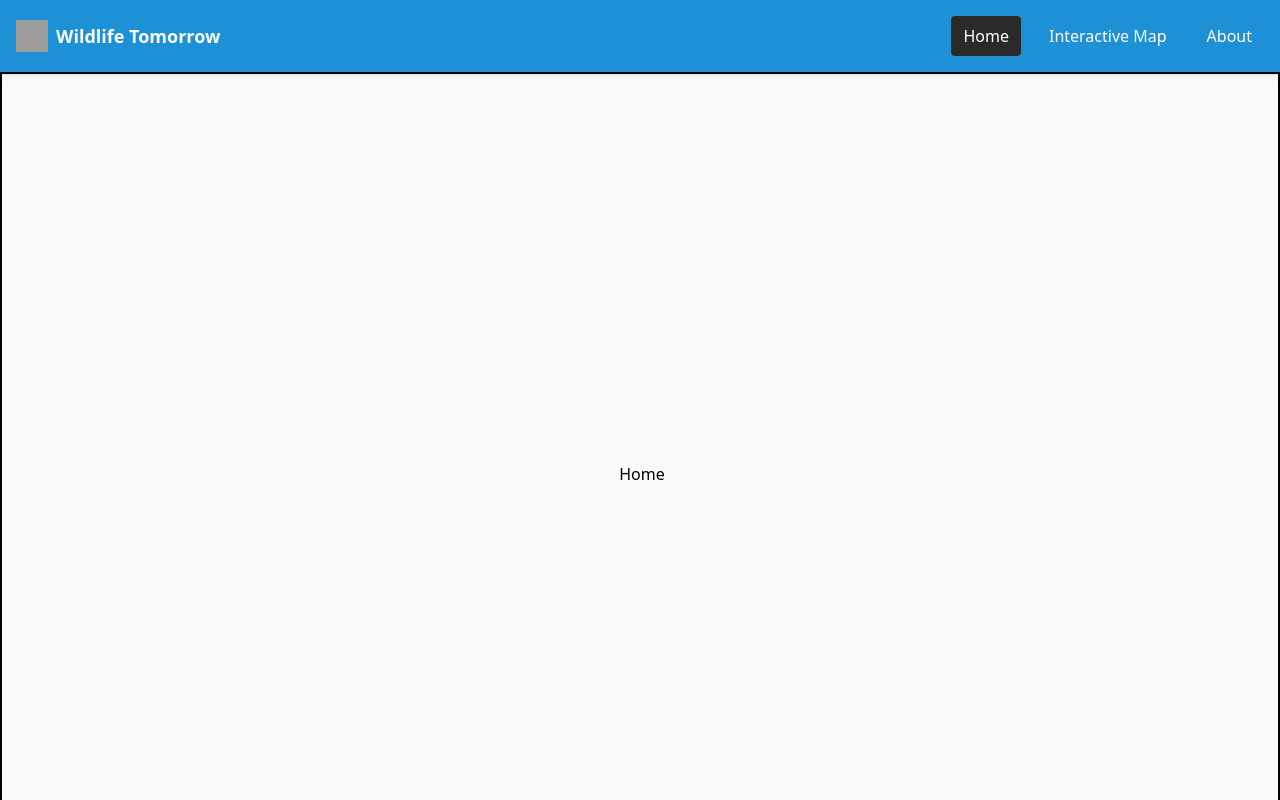
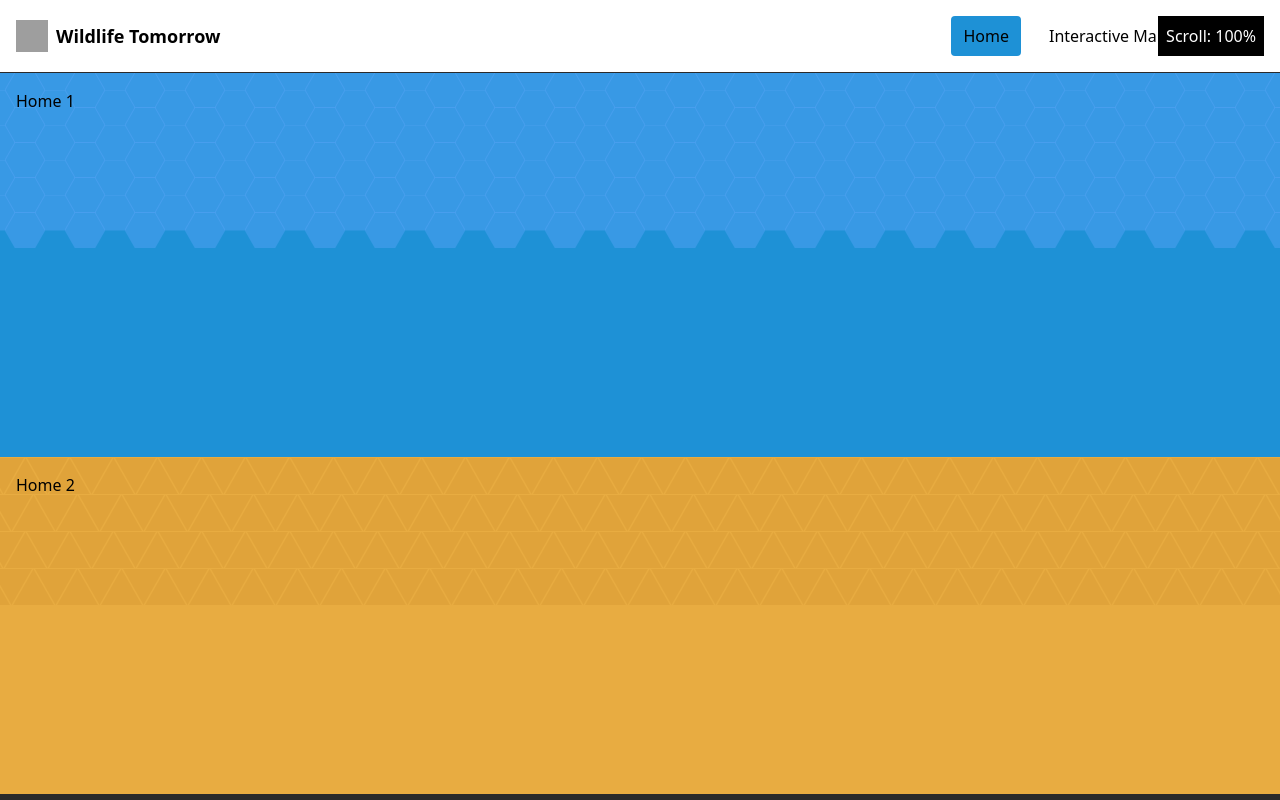
Before and after one commit to ChaceN89/wildlife-tomorrow, a React (Vite) app: page / in a window 1280 px wide. Shown: the top 800 px of the page. Built offline with nearby package versions, Linux system fonts and the light colour scheme; no server answers; grey boxes are pictures that could not be loaded.

Commit message:
set up scroll progression

```diff
--- a/src/App.jsx
+++ b/src/App.jsx
@@ -23,11 +23,11 @@
 const AppRoutes = memo(lazy(() => import("@/components/routing/AppRoutes"))); // Memoized Home component
 
 export default function App() {
-  return(
+  return (
     <ErrorBoundary>
       <Suspense fallback={<SplashScreen />}>
         <Router>
-        <ToasterLayout/>
+          <ToasterLayout />
           <DisplayTesting />
           <AnalyticsProvider>
             <AppRoutes />
--- a/src/components/common/hexSeparator/HexSeparator.jsx
+++ b/src/components/common/hexSeparator/HexSeparator.jsx
@@ -36,7 +36,7 @@
 export default function HexSeparator({
   rows = 4,
   cols = 80,
-  hexClass = 'bg-primary-alt/50',
+  hexClass = 'bg-primary-alt/40',
   bottom = false,
   randomColors = false
 }) {
--- a/src/components/navbar/Navbar.jsx
+++ b/src/components/navbar/Navbar.jsx
@@ -19,7 +19,7 @@
   ];
 
   return (
-    <nav className="flex items-center justify-between p-4 bg-primary text-white shadow-md">
+    <nav className="flex items-center justify-between p-4 bg-neutral text-black shadow-md border-secondary border-b-1">
       <div className="text-lg font-bold flex items-center gap-2"><img className="h-8 w-8" src="/icons/bear-paw-128.ico" />  Wildlife Tomorrow</div>
       <div className="flex gap-4">
         {navItems.map((item) => (
@@ -27,7 +27,7 @@
             key={item.path}
             to={item.path}
             className={({ isActive }) =>
-              `px-3 py-2 rounded hover:bg-secondary ${isActive ? "bg-secondary" : ""
+              `px-3 py-2 rounded hover:bg-tertiary ${isActive ? "bg-primary" : ""
               }`
             }
           >
--- a/src/components/pages/Home.jsx
+++ b/src/components/pages/Home.jsx
@@ -1,9 +1,19 @@
+import HexSeparator from '@/components/common/hexSeparator/HexSeparator'
+import TriangleSeparator from '@/components/common/triangleSeparator/TriangleSeparator'
 import React from 'react'
 
 export default function Home() {
   return (
-    <div className='h-screen w-screen flex items-center justify-center'>
-      Home
+    <div className=' w-screen flex items-center justify-center '>
+      <div>
+        <HexSeparator rows={10} />
+        <div className='p-4 h-96 w-screen bg-primary '><span className='relative'>Home 1</span></div>
+        <TriangleSeparator triangleClass="bg-accent-alt/50" rows={4} />
+        <div className='p-4 h-96 w-screen bg-accent '><span className='relative'>Home 2</span></div>
+        <TriangleSeparator triangleClass="bg-tertiary-alt/50" rows={4} />
+        <div className='p-4 h-96 w-screen bg-tertiary '><span className='relative'>Home 2</span></div>
+
+      </div>
     </div>
   )
 }
--- a/src/components/routing/AppRoutes.jsx
+++ b/src/components/routing/AppRoutes.jsx
@@ -20,26 +20,34 @@
 import InteractiveMap from "@/components/pages/InteractiveMap";
 import Layout from "@/components/routing/Layout";
 import ScrollProgress from "@/components/routing/ScrollProgress";
+import { AnimatePresence } from "framer-motion";
 
 export default function AppRoutes() {
   const location = useLocation();
 
   useEffect(() => {
     nprogress.start();
+    nprogress.set(0.0);
 
-    // Use timeout to simulate "transition" and avoid instant flicker
-    const timeout = setTimeout(() => {
+    const timer1 = setTimeout(() => nprogress.set(0.4), 1200);
+    const timer2 = setTimeout(() => nprogress.set(0.2), 1500);
+    const timer3 = setTimeout(() => {
+      nprogress.set(1.0);
       nprogress.done();
-    }, 300); // tweak as needed
+    }, 2200);
 
-    return () => clearTimeout(timeout);
+    return () => {
+      clearTimeout(timer1);
+      clearTimeout(timer2);
+      clearTimeout(timer3);
+    };
   }, [location.pathname]);
+
 
   return (
     <div className="min-w-44 overflow-x-hidden bg-neutral-alt">
       <ScrollRestoration />
-      <ScrollProgress />
-
+      <AnimatePresence>
         <Routes location={location} key={location.pathname}>
           <Route path="/" element={<Layout />}>
             <Route index element={<Home />} />
@@ -47,6 +55,7 @@
             <Route path="/about" element={<About />} />
           </Route>
         </Routes>
+      </AnimatePresence>
     </div>
   );
 }
--- a/src/components/routing/Layout.jsx
+++ b/src/components/routing/Layout.jsx
@@ -9,21 +9,22 @@
  */
 
 import NavBar from "@/components/navbar/Navbar";
+import ScrollProgress from "@/components/routing/ScrollProgress";
 import { Outlet } from "react-router-dom";
-
 
 
 export default function Layout() {
 
   return (
-    <div className="flex flex-col min-h-screen min-w-56">
+    <div className="flex flex-col min-h-screen min-w-56 mb-1.5">
+      <ScrollProgress />
       <NavBar />
 
-      <main className="flex-1 relative flex flex-col  overflow-hidden">
-        <div className="relative  border-2">
+      <main className="flex-1 relative flex flex-col overflow-x-hidden">
+        <div className="relative ">
           <Outlet />
         </div>
-        <div className="mt-auto border-2">
+        <div className="mt-auto ">
           <footer className="w-full bg-secondary-alt text-white ">
             <div className="p-4">
               Footer main content
--- a/src/components/routing/ScrollProgress.jsx
+++ b/src/components/routing/ScrollProgress.jsx
@@ -1,37 +1,34 @@
-/**
- * @file ScrollProgress.tsx
- * @module ScrollProgress
- * @desc A Framer Motion-based progress bar that tracks the scroll progress of the main content area.
- *
- * @author Chace Nielson
- * @created Mar 14, 2025
- * @updated Mar 14, 2025
- */
+import React, { useState } from "react";
+import { motion, useMotionValueEvent, useScroll, useSpring } from "framer-motion";
 
-"use client"; // Required for Next.js (Remove if using standard React)
+export default function ScrollProgress({ targetRef }) {
+  const { scrollYProgress } = useScroll({
+    target: targetRef,
+    offset: ["start start", "end end"],
+  });
 
-import React from "react";
-import { motion, useScroll, useSpring } from "framer-motion";
+  const springScrollYProgress = useSpring(scrollYProgress, {
+    stiffness: 180,
+    damping: 15,
+    mass: 0.4,
+  });
 
-export default function ScrollProgress() {
-  // Track the scroll progress of the `main` content section
+  const [progress, setProgress] = useState(0);
 
-  const { scrollYProgress } = useScroll();
-
-  // Smooth progress animation
-  const springScrollYProgress = useSpring(scrollYProgress, {
-    stiffness: 300,
-    damping: 30,
-    mass: 1,
+  // Listen to changes on the spring value
+  useMotionValueEvent(springScrollYProgress, "change", (latest) => {
+    setProgress(latest);
   });
 
   return (
     <>
-      {/* Custom Scroll Progress Bar */}
       <motion.div
-        className="fixed top-0 left-0 w-full h-1 bg-primary origin-left z-50"
+        className="fixed left-0 bottom-0 w-full h-1.5 bg-secondary origin-left z-[100] "
         style={{ scaleX: springScrollYProgress }}
       />
+      <div className="fixed top-4 right-4 bg-black text-white p-2 z-[100]">
+        Scroll: {Math.round(progress * 100)}%
+      </div>
     </>
   );
 }
```
Lines whose indentation alone changed are shown as unchanged.
